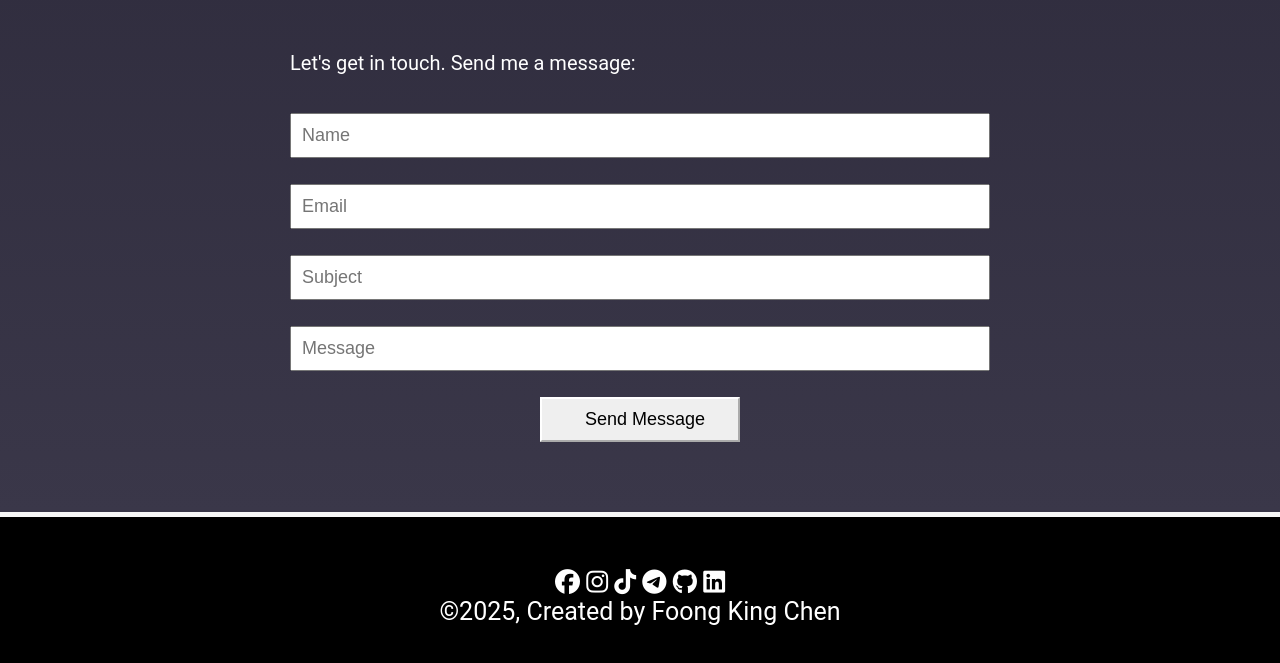
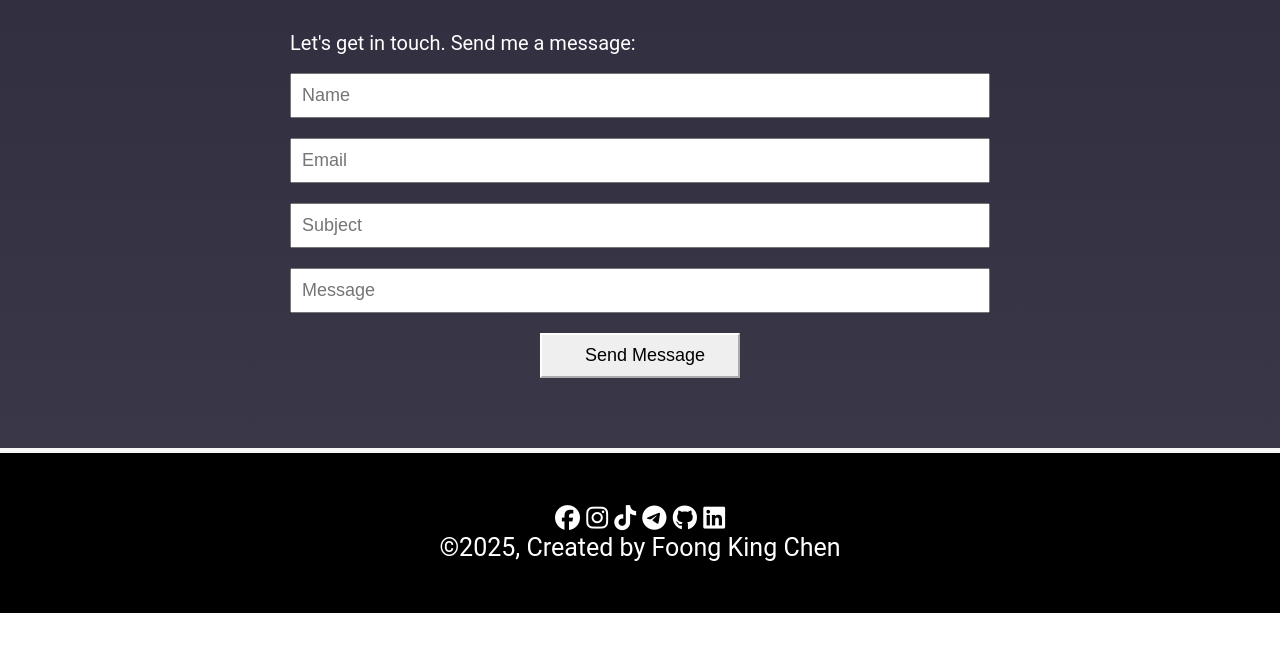
Before and after one commit to ardecy9/ardecy9.github.io, a plain HTML site: page index.html in a window 1280 px wide. Shown: the part 2766-3429 px from the top of the page. After the commit the page ends 3379 px from the top, so only its background shows below. Drawn offline with Linux system fonts and the light colour scheme.

Commit message:
Update styles.css

```diff
--- a/styles.css
+++ b/styles.css
@@ -179,6 +179,10 @@ li {
   margin-right: 10px;
 }
 
+.contact-info > fieldset {
+  line-height: 1.0;
+}
+
 @media (max-width: 640px) {
   .contact-info {
     font-size: 16px;
```
